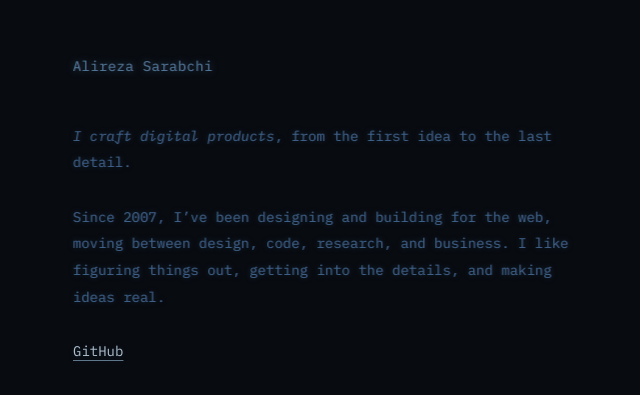
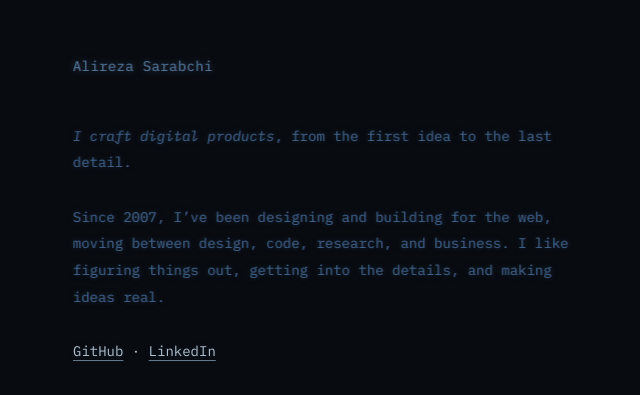
Before and after one commit to alirezas/alrzadev, a Next.js app: page / in a window 1280 px wide. Shown: the part 129-524 px from the top of the page, without its empty margins (302-942 px from the left). Built offline with nearby package versions, Linux system fonts and the light colour scheme.

Commit message:
Add LinkedIn profile link

```diff
--- a/app/page.tsx
+++ b/app/page.tsx
@@ -38,6 +38,10 @@ export default function Home() {
       <a className="profile-link" href="https://github.com/alirezas">
         GitHub
       </a>
+      {" · "}
+      <a className="profile-link" href="https://www.linkedin.com/in/alirezasarabchi/">
+        LinkedIn
+      </a>
       </div>
     </GlitchSurface>
   );
```
